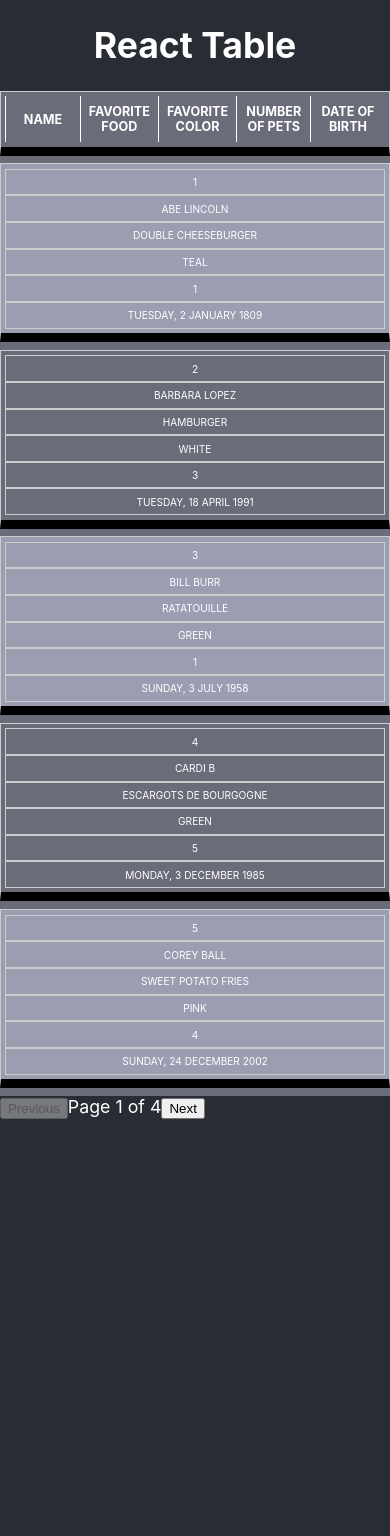
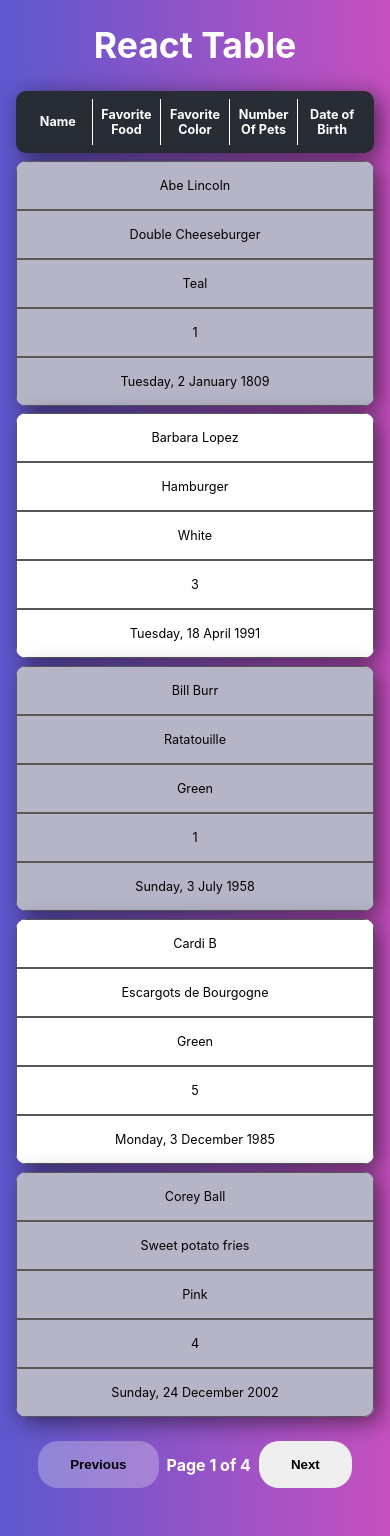
Before and after one commit to endurain/BM_React_Table, a React (Create React App) app: page / in a window 390 px wide. Before the commit the page ends 1119 px from the top, so only its background shows below. Built offline with nearby package versions, Linux system fonts and the light colour scheme.

Commit message:
Adds styling for table

```diff
--- a/src/App.css
+++ b/src/App.css
@@ -7,13 +7,20 @@
   --color-dark-gray: #4d4e58;
   --color-dark-blue: #282c34;
   --color-white: #fff;
+  --color-black: #000;
+  --color-blue-gray: #b6b5c8;
 }
 
 html {
   background-color: var(--color-dark-blue);
 }
+body {
+  background: linear-gradient(90deg, rgba(93,88,206,1) 0%, rgba(198,80,192,1) 100%);
+}
+.App {
+  padding: 0 1rem;
+}
 .header {
-  background-color: var(--color-dark-blue);
   min-height: 10vh;
   display: flex;
   flex-direction: column;
@@ -23,7 +30,6 @@ html {
   color: var(--color-white);
 }
 .body {
-  background-color: var(--color-dark-blue);
   min-height: 75vh;
   display: flex;
   flex-direction: column;
@@ -33,85 +39,151 @@ html {
   color: var(--color-white);
 }
 
-/* table styles */
-table {
-  background: var(--color-gray);
+/* Pagination */
+.pagination {
+  display: flex;
+  justify-content: center;
+  margin-top: 2rem;
+}
+.pagination span {
+  font-size: 16px;
+  display: flex;
+  align-items: center;
+  font-weight: bold;
+}
+@media (max-width: 800px) {
+  .pagination {
+    margin: 1rem 0 3rem;
+  }
+
+}
+
+
+
+button {
+  padding: 1rem 2rem;
+  border-radius: 20px;
+  margin: 0 .5rem;
+  border: 0;
+  font-weight: bold;
+  cursor: pointer;
+  transition:ease-in-out .3s;
+  color: var(--color-black);
+}
+button:hover:not(:disabled) {
+  background-color: var(--color-dark-gray);
+  transition:ease-in-out .3s;
+  color: var(--color-white);
+}
+
+/* .data-table styles */
+.data-table {
   padding: 1rem;
-  border: 1px solid #ccc;
   border-collapse: collapse;
   margin: 0;
   padding: 0;
   width: 100%;
-  table-layout: fixed;
   max-width: 80vw;
 }
-table thead tr th {
+.data-table__head tr {
+  background-color: var(--color-dark-blue);
+}
+.data-table thead tr th {
   padding: .5rem 1rem .5rem;
 }
-table th:not(:first-child) {
+.data-table th:not(:first-child) {
   cursor: pointer;
   transition:ease-in-out .3s;
 }
-table th:not(:first-child):hover {
+.data-table th:not(:first-child):hover {
   background-color: var(--color-dark-gray);
   transition:ease-in-out .3s;
 }
-table td {
-  padding: .25rem;
+.data-table td {
+  padding: 1.25rem;
   text-align: center;
   border: 1px solid var(--color-gray-lighter);
 }
-table tr {
-  border: 1px solid var(--color-gray-lighter);;
-  padding: .35em;
-  text-transform: uppercase;
+.data-table tr {
   font-size: 1.2rem;
+  overflow: hidden;
 }
-table tbody tr:nth-child(odd) {
-  background-color: var(--color-gray-light);
+.data-table tbody tr:nth-child(odd) {
+  color: var(--color-black);
+  background-color: var(--color-blue-gray);
+}
+.data-table tbody tr:nth-child(even) {
+  color: var(--color-black);
+  background-color: var(--color-white);
+}
+
+th:first-of-type {
+  border-top-left-radius: 10px;
+}
+th:last-of-type {
+  border-top-right-radius: 10px;
+}
+tr:last-of-type td:first-of-type {
+  border-bottom-left-radius: 10px;
+}
+tr:last-of-type td:last-of-type {
+  border-bottom-right-radius: 10px;
 }
 
 @media (min-width:801px) and (max-width:990px) {
-  table tr {
+  .data-table tr {
     font-size: .85rem;
   }
 }
 
+@media (min-width:801px) {
+  .data-table {
+    box-shadow: 10px 10px 36px 0px rgba(0,0,0,0.75);
+    overflow: hidden;
+    border-radius: 10px;
+  }
+}
+
 @media (max-width: 800px) {
-  table {
+  .data-table {
     border: 0;
     max-width: 100%;
     padding: .5rem .75rem .5rem;
   }
-  table thead tr {
+  .data-table thead tr {
     display: flex;
     justify-content: space-around;
+    padding: 0.5rem;
   }
-  table tr {
+  .data-table tr {
     display: block;
     margin-bottom: .625em;
-    border-bottom: 9px solid black;
     font-size: .79rem;
+    border-radius: 10px;
+    box-shadow: 6px 5px 23px 0px rgba(0,0,0,0.55);
   }
-  table tr th:first-child {
+  .data-table tr th:first-child {
     width: 0;
     padding:0;
   }
-  table tr th:not(:first-child) {
-    border-left: 1px solid var(--color-white);
+  .data-table tr th:not(:nth-child(1)) {
     width: 100%;
     padding: 0.5rem;
     display: flex;
     align-items: center;
     justify-content: center;
   }
-  table td {
-    border-bottom: 1px solid #ddd;
+  .data-table tr th:not(:nth-child(-n + 2)) {
+    border-left: 1px solid var(--color-white);
+  }
+  .data-table td {
     display: block;
-    font-size: .8em;
     text-align: right;
-    padding: 0.625em;
+    padding: 1rem;
     text-align: center;
-    border: 1px solid #ccc;
+    border: 1px solid #585757;
+  }
+  .data-table tbody tr td:first-child {
+    display:none;
   }
 }
--- a/src/components/DataTable.jsx
+++ b/src/components/DataTable.jsx
@@ -16,11 +16,6 @@ const DataTable = ({ data }) => {
     const startIndex        = (currentPage -1) * itemsPerPage;
     const endIndex          = startIndex + itemsPerPage;
     const displayedPageRows = sortedData.slice(startIndex, endIndex);
-
-    // Pagination control handlers
-    const goToPage = (pageNumber) => {
-        setCurrentPage(pageNumber);
-    };
 
     const goToPreviousPage = () => {
         if (currentPage > 1) {
@@ -89,7 +84,7 @@ const DataTable = ({ data }) => {
   return (
     <div>
       <table className="data-table">
-        <thead>
+        <thead className='data-table__head'>
           <tr>
               <HeaderCell label={" "} />
               <HeaderCell label={"Name"} onClick={() => handleSort('name')} />
```
